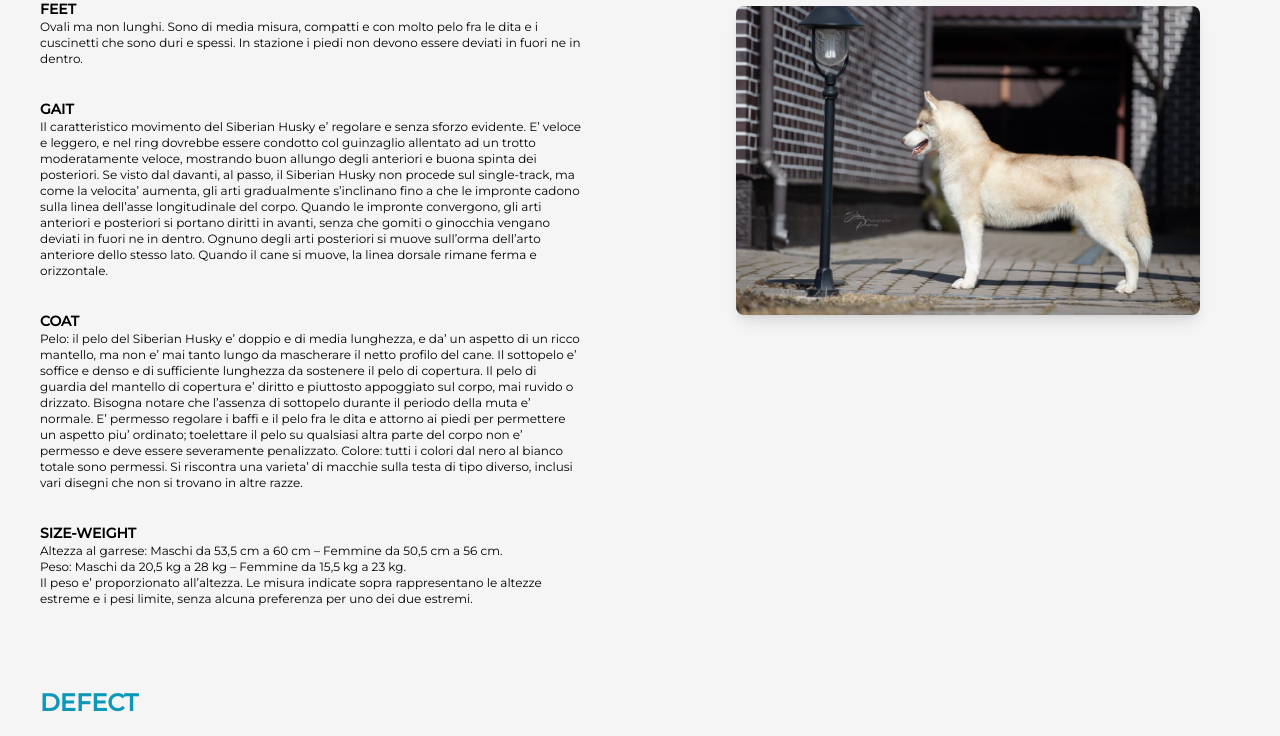
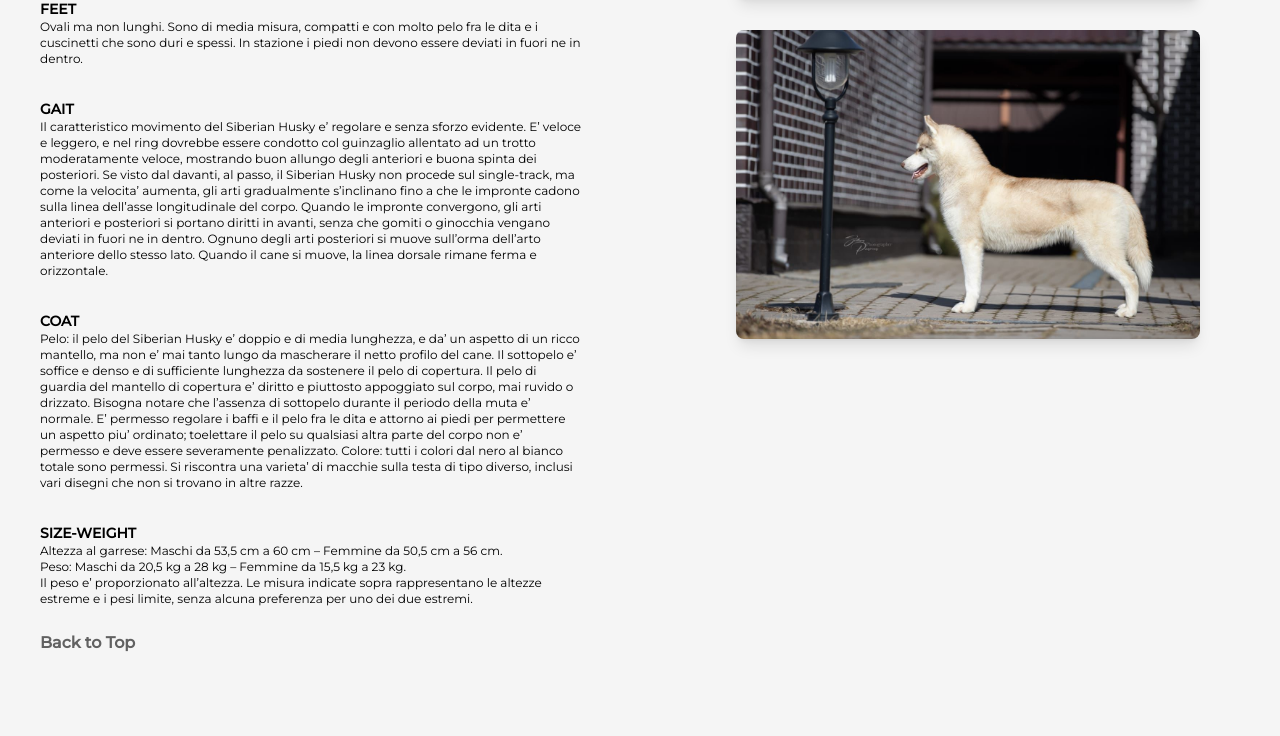
Before and after one commit to IvanaPiscitelli/husky-breeding, a React (Vite) app: page / in a window 1280 px wide. Shown: the part 2036-2772 px from the top of the page. Built offline with nearby package versions, Linux system fonts and the light colour scheme.

Commit message:
added back to top into about the breed

```diff
--- a/src/components/AboutBreed.jsx
+++ b/src/components/AboutBreed.jsx
@@ -11,7 +11,7 @@ import { defectList, generalAppearanceList, menuBreedList } from "../utils/const
 
 const AboutBreed = () => {
   return (
-    <div className="bg-gray-100 py-24 text-center">
+    <div id="top" className="bg-gray-100 py-24 text-center">
       {/* MENU LIST */}
 
       <ul className="flex flex-col mx-auto max-w-7xl md:max-w-lg lg:max-w-2xl xl:max-w-4xl px-10 items-start cursor-pointer pt-12 transition-all list-disc">
@@ -50,6 +50,11 @@ const AboutBreed = () => {
             through his own breeding programmes and his dogs became the foundation stock for other breeders, and so the
             breed began.
           </p>
+          <div className="pt-6 hidden lg:block">
+            <a href="#top" className="font-bold text-gray-700 hover:text-[#0d98b8]">
+              Back to Top
+            </a>
+          </div>
         </div>
         <div className="mx-20 sm:mx-44 lg:mx-20 my-auto">
           <figure className="flex flex-col justify-center items-center">
@@ -64,20 +69,31 @@ const AboutBreed = () => {
             </figcaption>
           </figure>
         </div>
+        <div className="mx-20 sm:mx-44 lg:mx-20 block lg:hidden">
+          <a href="#top" className="font-bold text-gray-700 hover:text-[#0d98b8]">
+            Back to Top
+          </a>
+        </div>
       </section>
 
       {/* Second Section */}
       <section
         id="standard"
-        className="grid grid-cols-1 mx-auto max-w-7xl max-h-[213rem] sm:max-h-[170rem]
-      lg:max-h-[120rem] lg:grid-cols-2 gap-8 text-center lg:text-left pt-20"
+        className="grid grid-cols-1 mx-auto max-w-7xl lg:grid-cols-2 gap-8 text-center lg:text-left pt-20"
       >
         <div className="flex gap-8 flex-col max-w-full mx-auto px-10">
           <h2 className="text-2xl text-[#0d98b8] font-bold"> STANDARD DEL SIBERIAN HUSKY</h2>
-          {generalAppearanceList.map((item) => (
+          {generalAppearanceList.map((item, index) => (
             <div key={item.id}>
               <h3 className="text-sm font-bold">{item.title}</h3>
               <p className="text-xs whitespace-pre-line">{item.text}</p>
+              {index === generalAppearanceList.length - 1 && (
+                <div className="pt-6 hidden lg:block">
+                  <a href="#top" className="font-bold text-gray-700 hover:text-[#0d98b8]">
+                    Back to Top
+                  </a>
+                </div>
+              )}
             </div>
           ))}
         </div>
@@ -86,25 +102,39 @@ const AboutBreed = () => {
           <img src={ThirdPic} alt="Second Pic" className="rounded-lg shadow-lg" />
           <img src={FourthLupo} alt="3 Pic" className="rounded-lg shadow-lg" />
         </div>
+        <div className="mx-20 sm:mx-44 lg:mx-20 block lg:hidden">
+          <a href="#top" className="font-bold text-gray-700 hover:text-[#0d98b8]">
+            Back to Top
+          </a>
+        </div>
       </section>
 
       {/* Third Section */}
-      <section
-        id="defect"
-        className="grid grid-cols-1 mx-auto max-w-7xl max-h-[213rem] sm:max-h-[173rem] lg:max-h-[123rem] xl:max-h-[102rem] text-center lg:text-left pt-20"
-      >
+      <section id="defect" className="grid grid-cols-1 mx-auto max-w-7xl text-center lg:text-left pt-20">
         <div className="flex gap-4 flex-col max-w-full px-10">
           <h2 className="text-2xl text-[#0d98b8] font-bold">DEFECT</h2>
           <p className="text-xs whitespace-pre-line">
             Qualsiasi deviazione deve essere considerato difetto e la severita’ con cui verra’ considerato e’
             esattamente proporzionale alla sua gravita’.
           </p>
-          {defectList.map((item) => (
+          {defectList.map((item, index) => (
             <div key={item.id}>
               <h3 className="text-sm font-bold">{item.title}</h3>
               <p className="text-xs whitespace-pre-line">{item.text}</p>
+              {index === defectList.length - 1 && (
+                <div className="pt-6 hidden lg:block">
+                  <a href="#top" className="font-bold text-gray-700 hover:text-[#0d98b8]">
+                    Back to Top
+                  </a>
+                </div>
+              )}
             </div>
           ))}
+        </div>
+        <div className="mx-20 sm:mx-44 lg:mx-20 pt-6 block lg:hidden">
+          <a href="#top" className="font-bold text-gray-700 hover:text-[#0d98b8]">
+            Back to Top
+          </a>
         </div>
       </section>
 
@@ -130,9 +160,23 @@ const AboutBreed = () => {
             shedding. If you do not want hairs on your furniture, clothes etc. then a husky is not the right breed for
             you.
           </p>
+          <div className="pt-6 hidden lg:block">
+            <a href="#top" className="font-bold text-gray-700 hover:text-[#0d98b8]">
+              Back to Top
+            </a>
+          </div>
         </div>
-        <div className="mx-20 my-auto">
-          <img src={grooming} alt="Grooming pic" className="rounded-lg shadow-lg" />
+        <div className="mx-20 sm:mx-44 lg:mx-20 my-auto">
+          <img
+            src={grooming}
+            alt="Grooming pic"
+            className="mx-auto rounded-lg shadow-lg h-full md:h-[25rem] lg:h-full"
+          />
+        </div>
+        <div className="mx-20 sm:mx-44 lg:mx-20 block lg:hidden">
+          <a href="#top" className="font-bold text-gray-700 hover:text-[#0d98b8]">
+            Back to Top
+          </a>
         </div>
       </section>
 
@@ -154,9 +198,19 @@ const AboutBreed = () => {
             Foundation of Animals currently has the Siberian Husky ranked 155th out of a possible 160 breeds at risk for
             hip dysplasia, with only two percent of tested Siberian Huskies showing dysplasia.
           </p>
+          <div className="pt-6 hidden lg:block">
+            <a href="#top" className="font-bold text-gray-700 hover:text-[#0d98b8]">
+              Back to Top
+            </a>
+          </div>
         </div>
-        <div className="mx-20 my-auto">
+        <div className="mx-20 sm:mx-44 lg:mx-20 my-auto">
           <img src={health} alt="Grooming pic" className="rounded-lg shadow-lg" />
+        </div>
+        <div className="mx-20 sm:mx-44 lg:mx-20 block lg:hidden">
+          <a href="#top" className="font-bold text-gray-700 hover:text-[#0d98b8]">
+            Back to Top
+          </a>
         </div>
       </section>
 
@@ -174,9 +228,23 @@ const AboutBreed = () => {
           <a href="https://www.shca.org/illustrated-standard-1" className="inline-block underline ml-2">
             Illustrated Siberian Husky Standard
           </a>
+          <div className="pt-6 hidden lg:block">
+            <a href="#top" className="font-bold text-gray-700 hover:text-[#0d98b8]">
+              Back to Top
+            </a>
+          </div>
         </div>
-        <div className="mx-20">
-          <img src={standard} alt="Grooming pic" className="rounded-lg shadow-lg" />
+        <div className="mx-20 sm:mx-44 lg:mx-20">
+          <img
+            src={standard}
+            alt="Grooming pic"
+            className="mx-auto rounded-lg shadow-lg h-full md:h-[25rem] lg:h-full"
+          />
+        </div>
+        <div className="mx-20 sm:mx-44 lg:mx-20 block lg:hidden">
+          <a href="#top" className="font-bold text-gray-700 hover:text-[#0d98b8]">
+            Back to Top
+          </a>
         </div>
       </section>
     </div>
```
